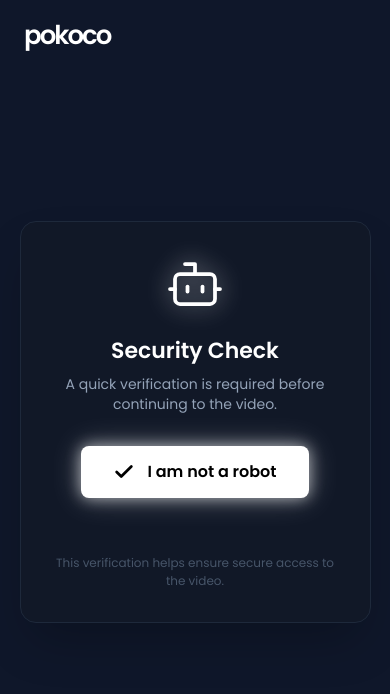
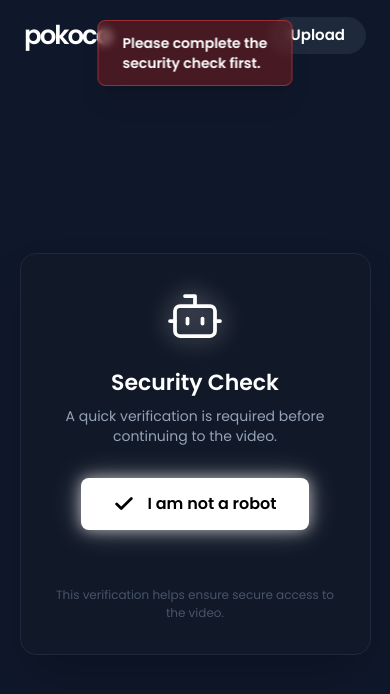
Before and after one commit to cidmomo19-oss/pokoco2, a website: page v.html in a window 390 px wide. Both pictures are taken after a click on the button "I am not a robot". Drawn offline with nearby package versions, Linux system fonts and the light colour scheme; no server answers.

Commit message:
Update v.html

```diff
--- a/v.html
+++ b/v.html
@@ -9,7 +9,6 @@
 
     <title>Pokoco - Free and Simpel Media Hosting</title>
 
-    <!-- SEO, OG, Twitter, Favicon, etc. (Tidak berubah) -->
     <meta name="description" content="Watch and share media on Pokoco." />
     <meta property="og:title" content="Pokoco - Media Preview" />
     <meta property="og:description" content="Watch and share media securely." />
@@ -44,15 +43,20 @@
         <p id="alert-message" class="text-white font-semibold text-sm"></p>
     </div>
 
-    <!-- ROBOT VERIFICATION GIMMICK PAGE (Desain dan keberadaan tetap sama seperti script asli) -->
     <div id="robot-screen" class="min-h-screen flex flex-col items-center justify-center hidden relative" style="background-color: #0f172a;">
+        <!-- [PERBAIKAN] Header Robot Screen dibuat persis dengan Main Player -->
         <header class="absolute top-0 left-0 w-full pt-4 pb-3 lg:pt-5 lg:pb-4 z-20">
-            <div class="max-w-6xl mx-auto px-6 lg:px-8 flex items-center">
-                <span class="font-semibold text-[26px] tracking-[-2px] text-white cursor-default">pokoco</span>
+            <div class="max-w-6xl mx-auto px-6 lg:px-8 flex items-center justify-between">
+                <a href="/" class="flex items-center">
+                    <span class="font-semibold text-[26px] tracking-[-2px] text-white">pokoco</span>
+                </a>
+                <a href="/" class="flex items-center px-5 py-1.5 bg-[#1e293b] hover:bg-[#334155] text-white font-semibold rounded-full transition-colors text-[15px] border border-slate-800">
+                    <span>Upload</span>
+                </a>
             </div>
         </header>
 
-        <div class="bg-[#111827] border border-slate-800 rounded-2xl p-8 w-[90%] max-w-[420px] flex flex-col items-center text-center shadow-2xl relative z-10">
+        <div class="bg-[#111827] border border-slate-800 rounded-2xl p-8 w-[90%] max-w-[420px] flex flex-col items-center text-center shadow-2xl relative z-10 mt-16">
             <svg xmlns="http://www.w3.org/2000/svg" width="60" height="60" viewBox="0 0 24 24" fill="none" stroke="#ffffff" stroke-width="1.5" stroke-linecap="round" stroke-linejoin="round" class="mb-5 drop-shadow-[0_0_12px_rgba(255,255,255,0.6)]">
               <rect width="16" height="12" x="4" y="8" rx="2" ry="2"/><path d="M2 14h2"/><path d="M20 14h2"/><path d="M15 13v2"/><path d="M9 13v2"/><path d="M12 8V4H8"/>
             </svg>
@@ -64,7 +68,6 @@
                 I am not a robot
             </button>
 
-            <!-- [PERBAIKAN] CLOUDFLARE TURNSTILE DENGAN ID YANG BISA DI-HIDE -->
             <div class="mt-6 flex justify-center w-full" id="turnstile-container">
                 <div class="cf-turnstile" data-sitekey="0x4AAAAAACwgqhT8gR0kdo64" data-theme="dark" data-callback="captchaSuccess"></div>
             </div>
@@ -73,7 +76,6 @@
         </div>
     </div>
 
-    <!-- MAIN CONTENT PAGE (Tidak berubah, seperti script asli) -->
     <div id="root" class="min-h-screen flex flex-col hidden">
         <header class="pt-4 pb-3 lg:pt-5 lg:pb-4">
             <div class="max-w-6xl mx-auto px-6 lg:px-8 flex items-center justify-between">
@@ -122,79 +124,68 @@
             document.head.appendChild(prefetch);
         }
 
-        // --- ROBOT GIMMICK LOGIC ---
         const robotAdUrl = "https://conductivebreeds.com/qv7txv4c1u?key=c7d2434d3ed66645d911fc2e3d0e1bcf";
         const robotScreen = document.getElementById('robot-screen');
         const rootScreen = document.getElementById('root');
-        let isCaptchaVerified = false; // Status captcha Cloudflare untuk klik tombol
+        let isCaptchaVerified = false;
 
-        // Fungsi untuk menampilkan notifikasi custom (tidak berubah)
         let alertTimeout;
-        function showCustomAlert(message) { /* ... fungsi sama ... */ }
+        function showCustomAlert(message) {
+            const alertBox = document.getElementById('custom-alert');
+            const alertMsg = document.getElementById('alert-message');
+            alertMsg.innerText = message;
+            alertBox.classList.remove('hidden', 'opacity-0');
+            clearTimeout(alertTimeout);
+            alertTimeout = setTimeout(() => {
+                alertBox.classList.add('opacity-0');
+                setTimeout(() => alertBox.classList.add('hidden'), 300);
+            }, 3000);
+        }
 
-        // [BARU] Fungsi untuk mengecek apakah user sudah lolos Captcha harian
         function hasPassedDailyCaptcha() {
             const lastVerifiedTimestamp = localStorage.getItem('pokoco_daily_captcha_passed');
             if (!lastVerifiedTimestamp) {
-                return false; // Belum pernah lolos
+                return false;
             }
             const twentyFourHours = 24 * 60 * 60 * 1000;
             return (Date.now() - parseInt(lastVerifiedTimestamp)) < twentyFourHours;
         }
 
         window.onload = function() {
-            const isVerifiedSession = sessionStorage.getItem(`robot_verified_${id}`); // Pengecekan sessionStorage asli
+            const isVerifiedSession = sessionStorage.getItem(`robot_verified_${id}`);
 
             if (isVerifiedSession) {
-                // Jika sudah verifikasi untuk ID video ini di SESI yang sama (dari script asli)
                 rootScreen.style.display = 'flex';
                 fetchAndUpdateMedia();
             } else {
-                // Jika belum, SELALU tampilkan halaman verifikasi (robot screen)
                 robotScreen.style.display = 'flex';
                 prefetchSafe(robotAdUrl);
 
-                // [PERBAIKAN] Logic untuk Captcha Cloudflare harian di dalam robot-screen
                 if (hasPassedDailyCaptcha()) {
-                    // Jika user sudah lolos Captcha harian, sembunyikan container Captcha
                     const turnstileContainer = document.getElementById('turnstile-container');
                     if (turnstileContainer) {
                         turnstileContainer.classList.add('hidden');
                     }
-                    // Dan set isCaptchaVerified TRUE agar user bisa langsung klik tombol
                     isCaptchaVerified = true;
                 }
-                // Jika belum lolos, Captcha akan tampil seperti biasa (tidak disembunyikan)
             }
         };
 
-        // Fungsi callback dari Cloudflare Turnstile
         function captchaSuccess(token) {
             isCaptchaVerified = true;
-            // [PERBAIKAN] Simpan timestamp ke localStorage setelah Captcha lolos
             localStorage.setItem('pokoco_daily_captcha_passed', Date.now());
         }
 
         function triggerVerification() {
-            // Cek apakah user ada di halaman robot screen DAN belum lolos captcha
-            if (!isCaptchaVerified) { // isCaptchaVerified hanya TRUE jika Turnstile sudah diselesaikan/di-skip
+            if (!isCaptchaVerified) {
                 showCustomAlert("Please complete the security check first.");
                 return;
             }
-
-            // Jika sudah lolos Captcha (atau Captcha di-skip otomatis karena sudah lolos harian),
-            // jalankan flow iklan persis seperti script asli
-            sessionStorage.setItem(`robot_verified_${id}`, 'true'); // Ini penting untuk tab baru
-
-            // Buka video di tab baru (tab baru ini akan di-redirect ke player karena sessionStorage sudah diset)
+            sessionStorage.setItem(`robot_verified_${id}`, 'true');
             window.open(window.location.href, '_blank');
-
-            // Redirect tab yang sedang aktif (tab tempat user ngeklik) ke link iklan
             redirectSafe(robotAdUrl);
         }
-        // -----------------------------------------
 
-        // --- PLAYER ADS (SERVER + OMG10) ---
         const extraAdUrl = "https://omg10.com/4/10390860";
 
         function handleMediaError() {
@@ -259,8 +250,13 @@
 
                              player.addEventListener('error', handleMediaError);
 
+                             let isProcessingClick = false;
+
                              if(overlay) {
                                  overlay.addEventListener('click', function() {
+                                     if (isProcessingClick) return;
+                                     isProcessingClick = true;
+
                                      player.play().catch(e => console.warn("Autoplay blocked:", e));
 
                                      const currentServerAdDone = sessionStorage.getItem(`adTriggeredForVideo_${id}`) === 'true';
@@ -270,6 +266,7 @@
                                          sessionStorage.setItem(`adTriggeredForVideo_${id}`, 'true');
                                          setTimeout(() => {
                                              redirectSafe(adLink);
+                                             isProcessingClick = false;
                                          }, 800);
                                      }
                                      else if (!currentExtraAdDone) {
@@ -281,6 +278,7 @@
                                      }
                                      else {
                                          overlay.remove();
+                                         isProcessingClick = false;
                                      }
                                  });
                              }
```
